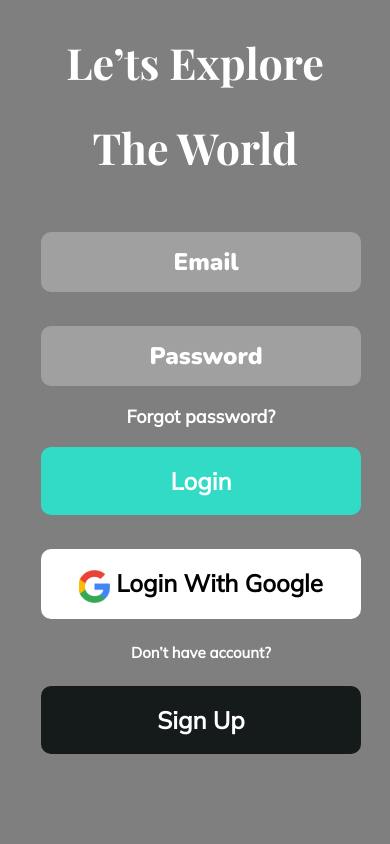
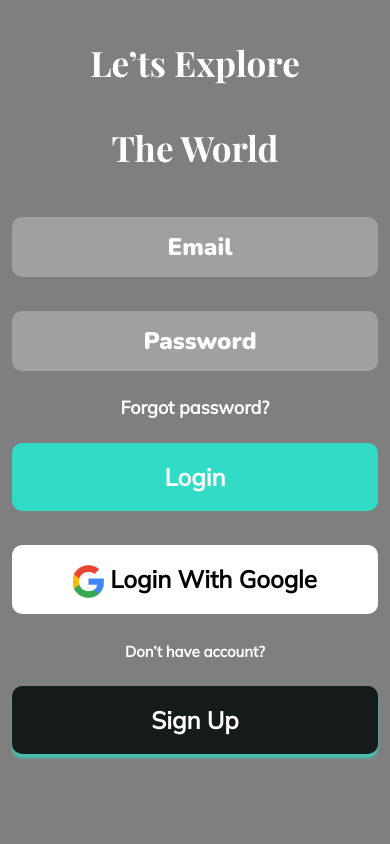
Before and after one commit to rintosaputro/fw5-responsive-website, a website: page login.html in a window 390 px wide. Shown: the top 844 px of the page. Drawn offline with nearby package versions, Linux system fonts and the light colour scheme.

Commit message:
fix: better accessbility

```diff
--- a/assets/login.css
+++ b/assets/login.css
@@ -46,10 +46,10 @@ header .btn-signup:hover {
   color: #151b1b;
 }
 .form-register {
-  margin-left: 20%;
+  margin-left: 15%;
 }
 .form-register input, .form-register .btn {
-  width: 447px;
+  width: 95%;
   padding: 23px 0;
   border-radius: 10px;
   margin: 17px 0;
@@ -122,8 +122,14 @@ header .btn-signup:hover {
     margin-bottom: 15px;
     font-size: 43px;
   }
+  .left-section {
+    width: 80%;
+  }
+  .reverse-top {
+    width: 100%;
+  }
   .form-register input, .form-register .btn {
-    width: 320px;
+    width: 100%;
     padding: 12px 0;
   }
   .form-register input {
@@ -133,14 +139,26 @@ header .btn-signup:hover {
     font-size: 15px;
   }
   header .opacity .btn {
-    width: 320px;
+    width: 100%;
     padding: 15px 0;
+  }
+  header .btn-signup {
+    box-shadow: 0px 4px 3px 0px rgba(50,219,198,0.75);
+    -webkit-box-shadow: 0px 4px 3px 0px rgba(50,219,198,0.75);
+    -moz-box-shadow: 0px 4px 3px 0px rgba(50,219,198,0.75);
   }
   .dot.bottom {
     margin-top: 138px;
   }
 }
-@media all and (max-width: 767px) {
+@media all and (max-width: 768px) {
+  .left-section {
+    margin: auto;
+  }
+  header h1 {
+    font-size: 35px;
+    margin: auto;
+  }
   header .opacity .reverse-top {
     display: none !important;
   }
@@ -161,8 +179,10 @@ header .btn-signup:hover {
     display: none;
   }
   header .form-register {
+    margin: auto;
     margin-top: 10px;
     margin-left: 0;
+    font-size: 25px;
   }
   .form-register {
     display: flex;
--- a/login.html
+++ b/login.html
@@ -26,10 +26,12 @@
         <div class="row">
           <div class="col-12 col-md-6 desc">
             <div class="dot top"><img src="./assets/images/dot-register.png" alt="dot"></div>
-            <h1>Le’ts Explore <br> The World</h1>
-            <div class="reverse-top">
-              <a href="#" class="dont-have">Don’t have account?</a> <br>
-              <a href="signup.html" class="btn btn-signup">Sign Up</a>
+            <div class="d-flex flex-column align-items-center left-section">
+              <h1>Le’ts Explore <br> The World</h1>
+              <div class="reverse-top">
+                <a href="#" class="dont-have">Don’t have account?</a> <br>
+                <a href="signup.html" class="btn btn-signup">Sign Up</a>
+              </div>
             </div>
             <div class="dot bottom"><img src="./assets/images/dot-register.png" alt="dot"></div>
           </div>
@@ -40,7 +42,7 @@
               <div><a href="forgot.html" class="forgot">Forgot password?</a> <br></div>
               <a href="/login.html" class="btn login">Login</a> <br>
               <a href="#" class="btn google"><img src="./assets/images/google.png" alt="google"> Login With Google</a>
-              <div class="reverse-bottom d-none">
+              <div class="reverse-bottom d-none g-0">
                 <a href="#" class="dont-have">Don’t have account?</a> <br>
                 <a href="signup.html" class="btn btn-signup">Sign Up</a>
               </div>
```
Also changed, not shown: index.html (+1 -1 lines).
